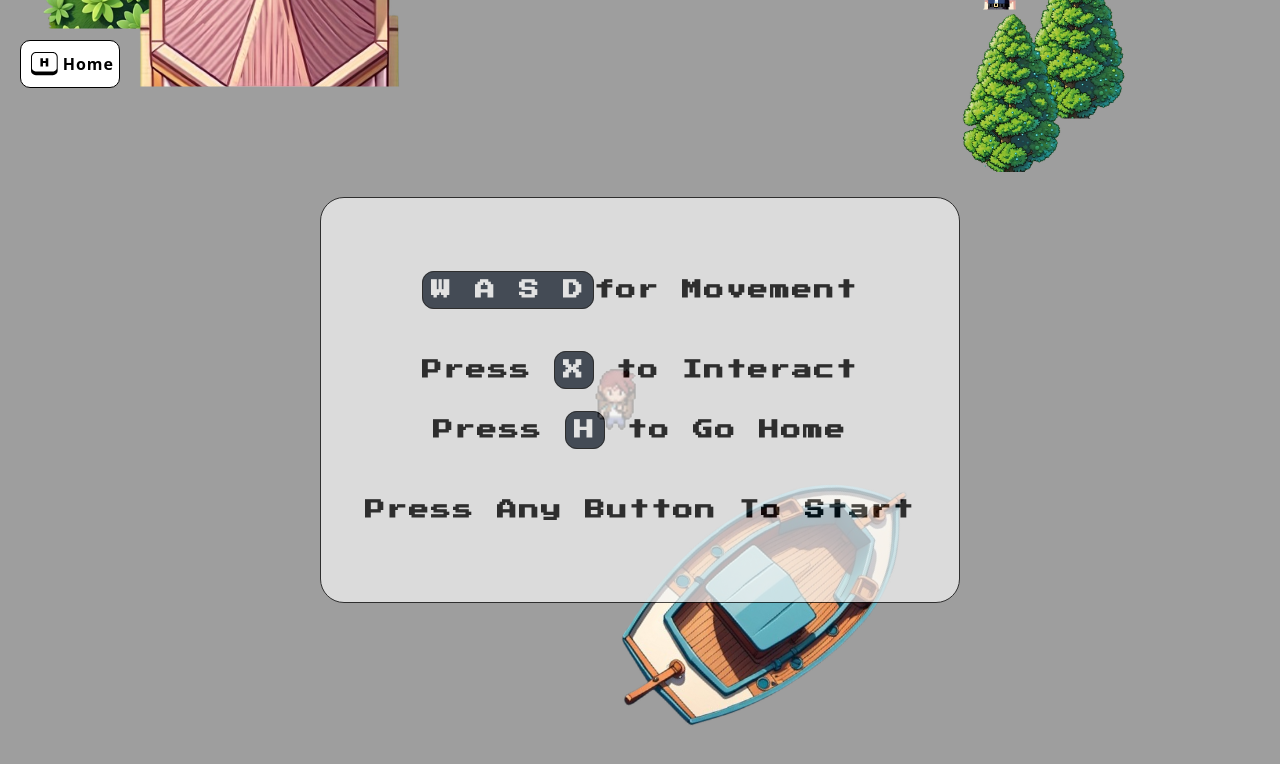
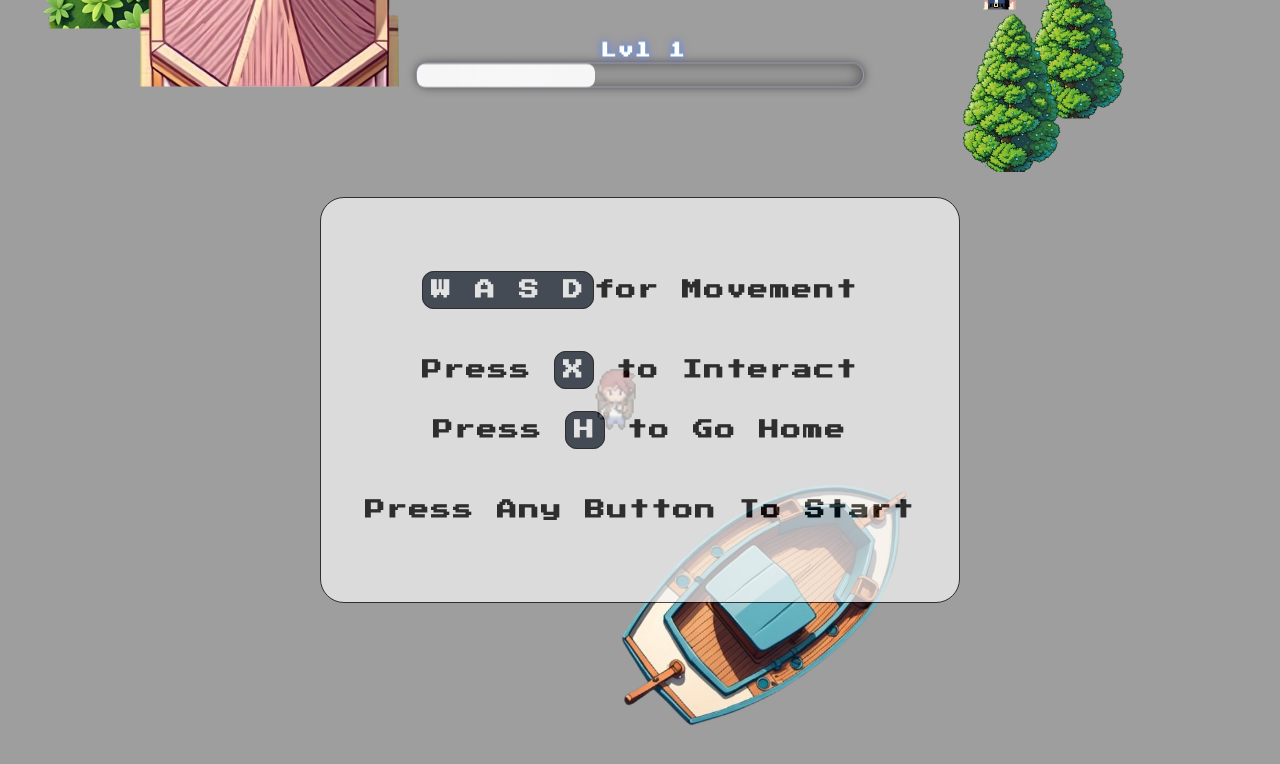
Before and after one commit to Sabick-A/ConxQuest-Revamp, a React (Vite) app: page /map in a window 1280 px wide. Shown: the top 764 px of the page. Built offline with nearby package versions, Linux system fonts and the light colour scheme; a web font is replaced by a local one.

Commit message:
added progress bar

```diff
--- /dev/null
+++ b/src/components/Map/InfoBtn.jsx
@@ -0,0 +1,53 @@
+import React from "react";
+import styled from "styled-components";
+import { Link } from "react-router-dom";
+
+const InfoBtnWrapper = styled.div`
+    button {
+        display: flex;
+        height: 3em;
+        width: 100px;
+        align-items: center;
+        justify-content: center;
+        background-color: #eeeeee4b;
+        border-radius: 10px;
+        letter-spacing: 1px;
+        padding:5px;
+        transition: all 0.2s linear;
+        cursor: pointer;
+        border: solid 1px  black;
+        background: #fff;
+    }
+
+    button > svg {
+        margin-right: 5px;
+        margin-left: 5px;
+        font-size: 20px;
+        transition: all 0.4s ease-in;
+    }
+
+    button:hover > svg {
+        font-size: 1.2em;
+        transform: translateX(-5px);
+    }
+
+    button:hover {
+        box-shadow: 6px 6px 25px #d1d1d1, -6px -6px 25px #ffffff;
+        transform: translateY(-2px);
+    }
+`;
+
+function InfoBtn() {
+    return (
+        <Link to="/" className="absolute top-10 right-5">
+            <InfoBtnWrapper>
+                <button>
+                <svg xmlns="http://www.w3.org/2000/svg" viewBox="0 0 122.88 107.27"><path d="M22.48 0h77.92c6.15 0 11.75 2.53 15.82 6.6 4.11 4.11 6.67 9.8 6.67 16.06v61.96c0 6.26-2.55 11.94-6.67 16.06-4.07 4.07-9.67 6.6-15.82 6.6H22.48c-6.15 0-11.75-2.53-15.82-6.6C2.55 96.56 0 90.88 0 84.62V22.65C0 16.39 2.55 10.7 6.66 6.59 10.73 2.53 16.33 0 22.48 0zm20.86 28.62h11.68v13.21h12.79V28.62h11.73v37.84H67.81V51.13H55.02v15.33H43.34V28.62zm-38.8 47.6c.79 3.18 2.34 6.02 4.44 8.29 3.09 3.33 7.35 5.4 12.05 5.4h80.83c.19 0 .38 0 .57-.01l1.15-.08c4.01-.44 7.62-2.39 10.33-5.31 2.1-2.26 3.65-5.1 4.44-8.28V22.65c0-4.85-2-9.28-5.21-12.49a17.95 17.95 0 00-12.73-5.28H22.48c-4.97 0-9.48 2.02-12.73 5.28-3.22 3.22-5.21 7.64-5.21 12.49v53.57z"/></svg>
+                    <span className="font-bold">Info</span>
+                </button>
+            </InfoBtnWrapper>
+        </Link>
+    );
+}
+
+export default InfoBtn;
--- /dev/null
+++ b/src/components/Map/Navbar.jsx
@@ -0,0 +1,16 @@
+import React from 'react'
+import HomeBtn from './HomeBtn'
+import InfoBtn from './InfoBtn'
+import ProgressBar from './ProgressBar'
+
+function Navbar() {
+  return (
+    <>
+        {/* <HomeBtn/> */}
+        <ProgressBar progress={40}/>
+        {/* <InfoBtn/> */}
+    </>
+  )
+}
+
+export default Navbar
--- /dev/null
+++ b/src/components/Map/ProgressBar.jsx
@@ -0,0 +1,93 @@
+import React from "react";
+import styled from "styled-components";
+
+const Progress = styled.div`
+  position: absolute;
+  top: 0%;
+  left: 50%;
+  transform: translate(-50%, -50%);
+  margin-top: 75px;
+  height: 25px;
+  width: 35vw;
+
+  border-radius: 12px;
+  padding: 3px;
+  box-shadow: 0 0 10px rgba(0, 0, 0, 0.5),
+              inset 0 0 15px rgba(0, 0, 0, 0.5);
+  border: 1px solid rgba(128, 128, 255, 0.2);
+  backdrop-filter: blur(5px);
+`;
+
+const LoadingBar = styled.div`
+  height: 100%;
+  width: ${props => props.progress || '70'}%;
+  background: whitesmoke;
+  border-radius: 8px;
+  position: absolute;
+  top: 50%;
+  left: 0;
+  transform: translateY(-50%);
+  transition: width 0.3s ease-in-out;
+
+  &::before {
+    content: '';
+    position: absolute;
+    top: 0;
+    left: 0;
+    right: 0;
+    bottom: 0;
+    background: linear-gradient(
+      90deg,
+      rgba(255, 255, 255, 0.1) 0%,
+      rgba(255, 255, 255, 0.2) 50%,
+      rgba(255, 255, 255, 0.1) 100%
+    );
+    border-radius: inherit;
+    animation: shine 1.5s infinite;
+  }
+
+  &::after {
+    position: absolute;
+    top: 50%;
+    left: 50%;
+    transform: translate(-50%, -50%);
+    color: black;
+    font-size: 0.85rem;
+    font-weight: bold;
+    text-shadow: 0 0 3px rgba(0, 0, 0, 0.5);
+    white-space: nowrap;
+  }
+
+  @keyframes shine {
+    0% {
+      background-position: -200% center;
+    }
+    100% {
+      background-position: 200% center;
+    }
+  }
+`;
+
+const LevelText = styled.span`
+  position: absolute;
+  top: -25px;
+  color: #fff;
+  width:100%;
+  text-align:center;
+  font-weight: bold;
+  font-size: 1rem;
+  text-shadow: 0 0 5px rgba(64, 162, 227, 0.8),
+               0 0 10px rgba(115, 103, 240, 0.8);
+  letter-spacing: 1px;
+`;
+
+function ProgressBar({ progress }) {
+  return (
+    <Progress>
+      <LoadingBar progress={progress} />
+      <LevelText className="font-game">Lvl 1</LevelText>
+    </Progress>
+  );
+}
+
+export default ProgressBar;
--- a/src/pages/Map.jsx
+++ b/src/pages/Map.jsx
@@ -8,8 +8,8 @@ import {
 } from "../utils/Map";
 import Loader from "../components/Map/Loader/Loader";
 import XBtn from "../components/Map/XBtn";
-import HomeBtn from '../components/Map/HomeBtn'
 import StartInfo from "../components/Map/StartInfo";
+import Navbar from "../components/Map/Navbar";
 
 function Canvas() {
     const [loading, setLoading] = useState(true);
@@ -230,9 +230,10 @@ function Canvas() {
         <>
             {loading && <Loader fadeOut={fadeOut} />}
             {!loading && showStartInfo && <StartInfo/>}
-            {!loading && <HomeBtn/>}
+            {!loading && <Navbar/>}
             <canvas ref={canvasRef}></canvas>
             {xButton && <XBtn position={playerPosition} />}
+
         </>
     );
 }
```
